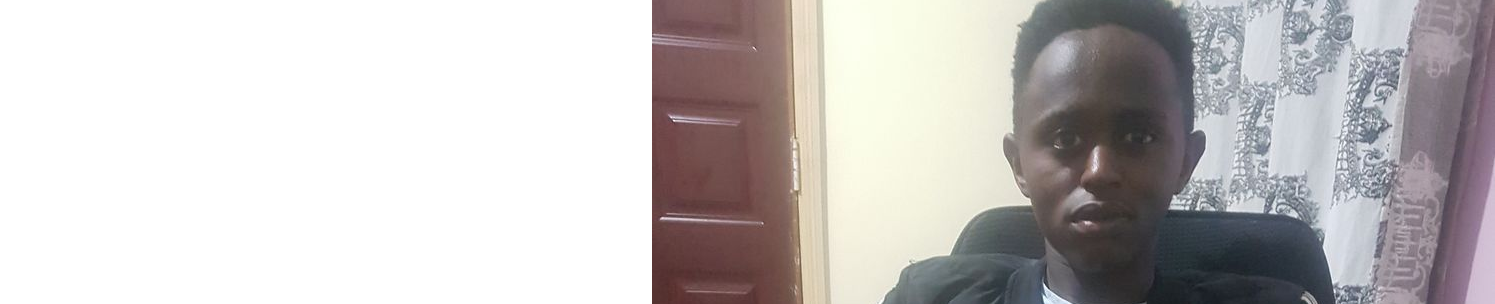
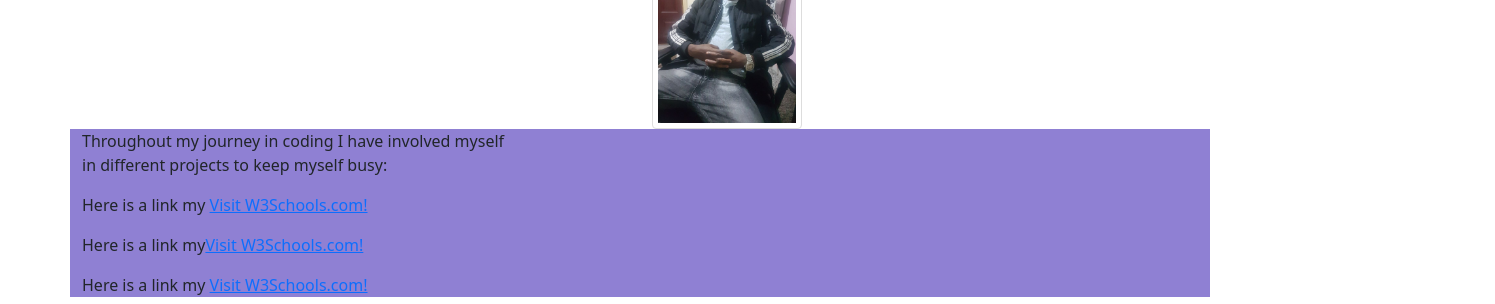
Before and after one commit to gichirigichuru/New-Portfolio, a plain HTML site: page index.html in a window 1280 px wide. Shown: the part 67-371 px from the top of the page, 1495 px wide, since content can reach past the window. Drawn offline with Linux system fonts and the light colour scheme.

Commit message:
styled image

```diff
--- a/css/style.css
+++ b/css/style.css
@@ -3,3 +3,16 @@
     background:url(../images/white.jpeg)
 
 }
+ .container{
+    background-color: rgb(143, 128, 211);
+}
+img {
+    border: 1px solid #ddd;
+    border-radius: 4px;
+    padding: 5px;
+    width: 150px;
+  }
+
+  img:hover {
+    box-shadow: 0 0 2px 1px rgba(0, 140, 186, 0.5);
+  }
```
